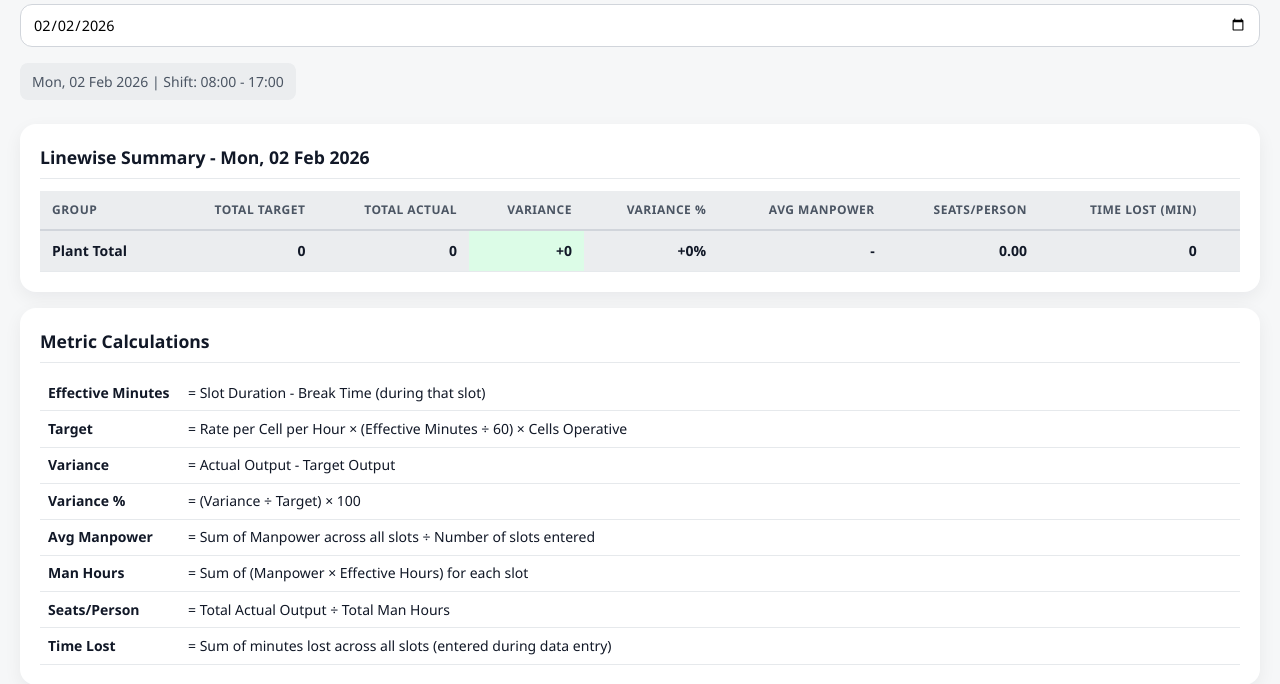
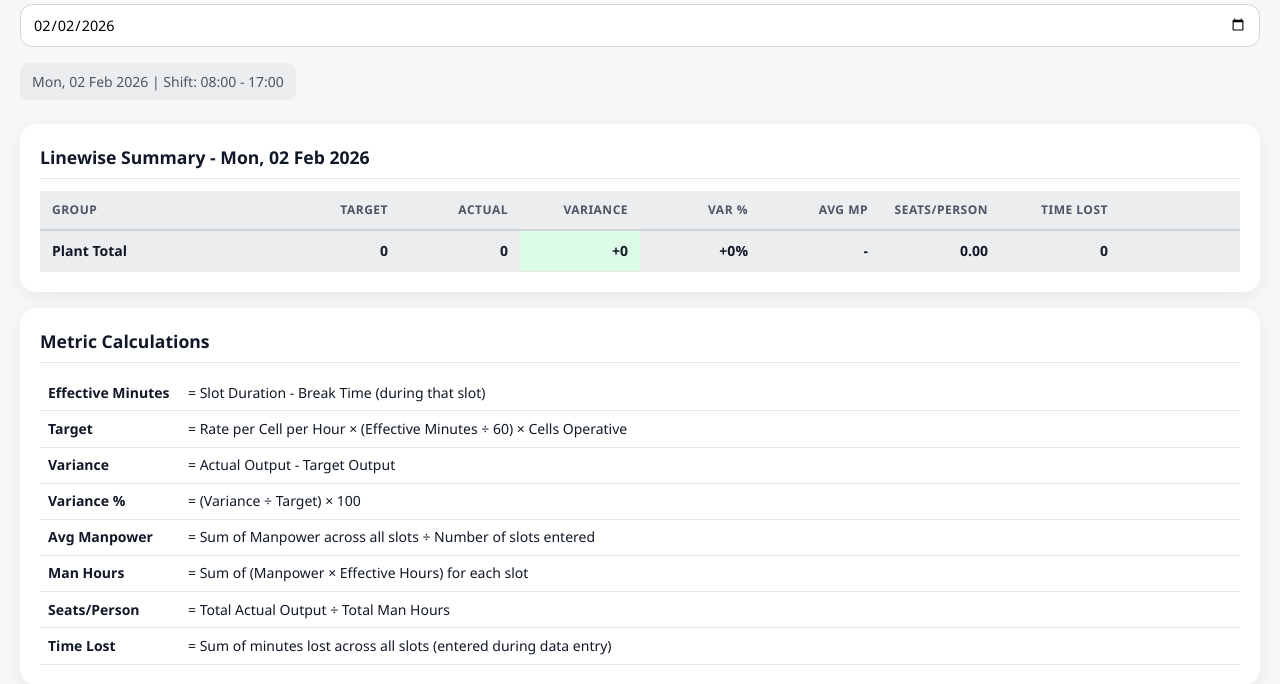
Before and after one commit to tvingale/AssemblyData, a PHP site: page /pages/daily_summary.php in a window 1280 px wide. Shown: the part 186-870 px from the top of the page. Run offline with PHP 8.4, Linux system fonts and the light colour scheme; data that the repository does not hold is empty; some libraries are stand-ins or nearby versions.

Commit message:
Fix table alignment issues
- Added table-layout:fixed with column widths for daily summary
- Consistent padding for th and td with .num class
- Shortened header labels for better fit
- Fixed history table alignment in production entry

Co-Authored-By: Claude Opus 4.5 <noreply@anthropic.com>

```diff
--- a/src/assets/css/style.css
+++ b/src/assets/css/style.css
@@ -320,17 +320,16 @@ tbody tr:hover { background: var(--neutral-100); }
 
 .table-compact th, .table-compact td { padding: 0.4rem 0.5rem; }
 
-/* Numeric alignment */
+/* Numeric alignment - ensure both th and td have same padding for alignment */
 td.num, th.num {
-    text-align: right;
+    text-align: right !important;
     white-space: nowrap;
-}
-/* Ensure table headers and cells align by using consistent box model */
-table {
-    table-layout: auto;
+    padding-left: 0.5rem;
+    padding-right: 0.75rem;
 }
 table th, table td {
     vertical-align: middle;
+    box-sizing: border-box;
 }
 
 /* Cumulative row */
--- a/src/pages/daily_summary.php
+++ b/src/pages/daily_summary.php
@@ -81,17 +81,28 @@ include APP_ROOT . '/includes/header.php';
 <div class="card">
     <div class="card-header">Linewise Summary - <?= formatDate($date) ?></div>
     <div class="table-responsive">
-        <table>
+        <table style="table-layout:fixed;">
+            <colgroup>
+                <col style="width:20%;">
+                <col style="width:10%;">
+                <col style="width:10%;">
+                <col style="width:10%;">
+                <col style="width:10%;">
+                <col style="width:10%;">
+                <col style="width:10%;">
+                <col style="width:10%;">
+                <col style="width:10%;">
+            </colgroup>
             <thead>
                 <tr>
                     <th>Group</th>
-                    <th class="num">Total Target</th>
-                    <th class="num">Total Actual</th>
+                    <th class="num">Target</th>
+                    <th class="num">Actual</th>
                     <th class="num">Variance</th>
-                    <th class="num">Variance %</th>
-                    <th class="num">Avg Manpower</th>
+                    <th class="num">Var %</th>
+                    <th class="num">Avg MP</th>
                     <th class="num">Seats/Person</th>
-                    <th class="num">Time Lost (min)</th>
+                    <th class="num">Time Lost</th>
                     <th class="no-print"></th>
                 </tr>
             </thead>
```
Also changed, not shown: src/pages/production_entry.php (+12 -7 lines), 1 other file.
